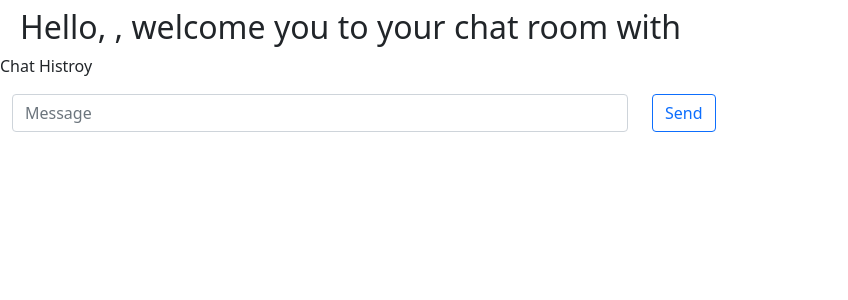
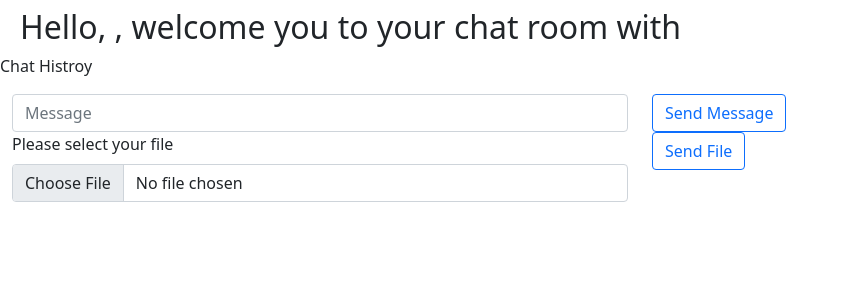
Before and after one commit to AlbertLin0327/NTU-Computer-Network-2021, a React (Create React App) app in the folder Phase2/browser/: page /chat in a window 1280 px wide. Shown: the top 300 px of the page, without its empty margins (0-848 px from the left). Built offline with nearby package versions, Linux system fonts and the light colour scheme.

Commit message:
New image frontend

```diff
--- a/Phase2/browser/src/Pages/Chat.tsx
+++ b/Phase2/browser/src/Pages/Chat.tsx
@@ -9,6 +9,7 @@ interface LoginPageState {
   Receiver: string | undefined;
   redirect: string | undefined;
   SendMessage: string | undefined;
+  SendFile: File | null;
   AllMessage: Message[] | undefined;
 }
 
@@ -23,7 +24,7 @@ type Message = {
 class Chat extends React.Component<{}, LoginPageState> {
   constructor(props: LoginPageState) {
     super(props);
-    this.state = { Sender: undefined, Receiver: undefined, SendMessage: undefined, redirect: undefined, AllMessage: [] };
+    this.state = { Sender: undefined, Receiver: undefined, SendMessage: undefined, SendFile: null, redirect: undefined, AllMessage: [] };
   }
 
   componentDidMount = async () => {
@@ -66,6 +67,21 @@ class Chat extends React.Component<{}, LoginPageState> {
 
   handleChange = (event: any) => {
     this.setState({SendMessage: event.target.value});
+  }
+
+  handleFileChange = (event: any) => {
+    this.setState({SendFile: event.target.files[0]});
+  }
+
+  onFileSubmit = async () => {
+    if(this.state.SendFile && this.state.Sender && this.state.Receiver){
+      try {
+          await NetworkServices.SendFile(this.state.Sender, this.state.Receiver, this.state.SendFile);
+      } catch (e) {
+          console.log(e);
+      }
+      await this.updatedata();
+    }
   }
 
   onSubmit = async () => {
@@ -130,7 +146,20 @@ class Chat extends React.Component<{}, LoginPageState> {
                 </Form>
             </Col>
             <Col>
-                <Button variant="outline-primary" onClick={() => this.onSubmit()}>Send</Button>
+                <Button variant="outline-primary" onClick={() => this.onSubmit()}>Send Message</Button>
+            </Col>
+        </Row>
+        <Row>
+            <Col>
+                <Form>
+                <Form.Group controlId="formFile" className="mb-3">
+                  <Form.Label>Please select your file</Form.Label>
+                  <Form.Control type="file" onChange={(e) => this.handleFileChange(e)}/>
+                </Form.Group>
+                </Form>
+            </Col>
+            <Col>
+                <Button variant="outline-primary" onClick={() => this.onFileSubmit()}>Send File</Button>
             </Col>
         </Row>
         </Container>
--- a/Phase2/browser/src/Pages/MessageService.ts
+++ b/Phase2/browser/src/Pages/MessageService.ts
@@ -71,4 +71,18 @@ export class NetworkServices {
         throw err.response;
       });
   };
+
+  static SendFile = async (sender: string, receiver: string, data: File) => {
+    const endpoint = new URL(`/send/${sender}/${receiver}`, hostname).href;
+    const response = axios.post(endpoint, data, {
+      headers: { 'Content-Type': 'multipart/form-data'  }});
+    return response
+      .then((res) => {
+        return res.data;
+      })
+      .catch((err) => {
+        console.error(err);
+        throw err.response;
+    });
+  }
 }
```
